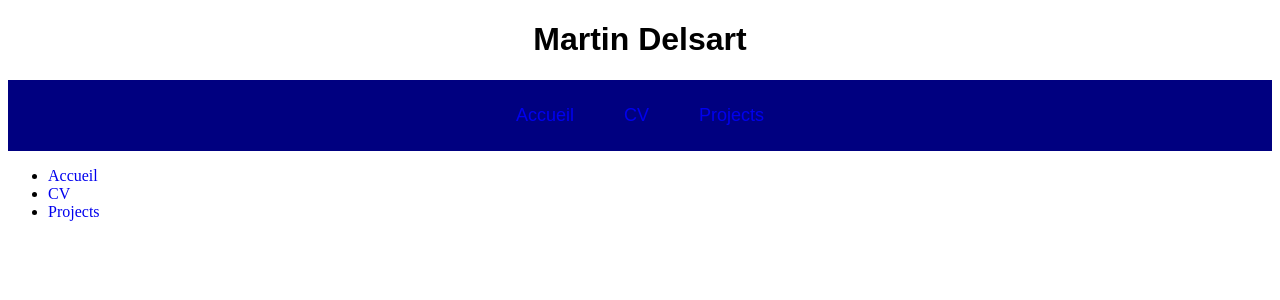
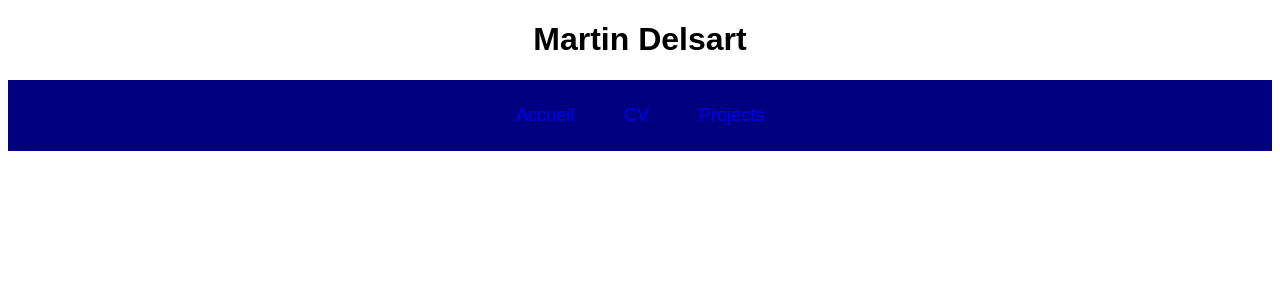
Before and after one commit to Marty059/IDAW, a PHP site: page /cv.php in a window 1280 px wide. Shown: the top 300 px of the page. Run offline with PHP 8.4, Linux system fonts and the light colour scheme.

Commit message:
Save 10-10-2023

```diff
--- a/SitePro/v2/cv.php
+++ b/SitePro/v2/cv.php
@@ -1,11 +1,3 @@
 <?php
     require_once('template_header.php');
 ?>
-
-<nav class="menu">
-    <ul>
-    <li><a href="index.html">Accueil</a></li>
-    <li><a href="cv.html">CV</a></li>
-    <li><a href="projects.html">Projects</a></li>
-    </ul>
-</nav>
--- a/SitePro/v2/template_header.php
+++ b/SitePro/v2/template_header.php
@@ -15,8 +15,8 @@
         <nav class="menu">
             <div>
                 <div class="menu_principal">
-                    <div><a href="index.html">Accueil</a></div>
-                    <div><a href="cv.html">CV</a></div>
+                    <div><a href="index.php">Accueil</a></div>
+                    <div><a href="cv.php">CV</a></div>
                     <div><a href="projects.html">Projects</a></div>
                 </div>
             </div>
```
Also changed, not shown: SitePro/v2/projects.php (+0 -8 lines).
